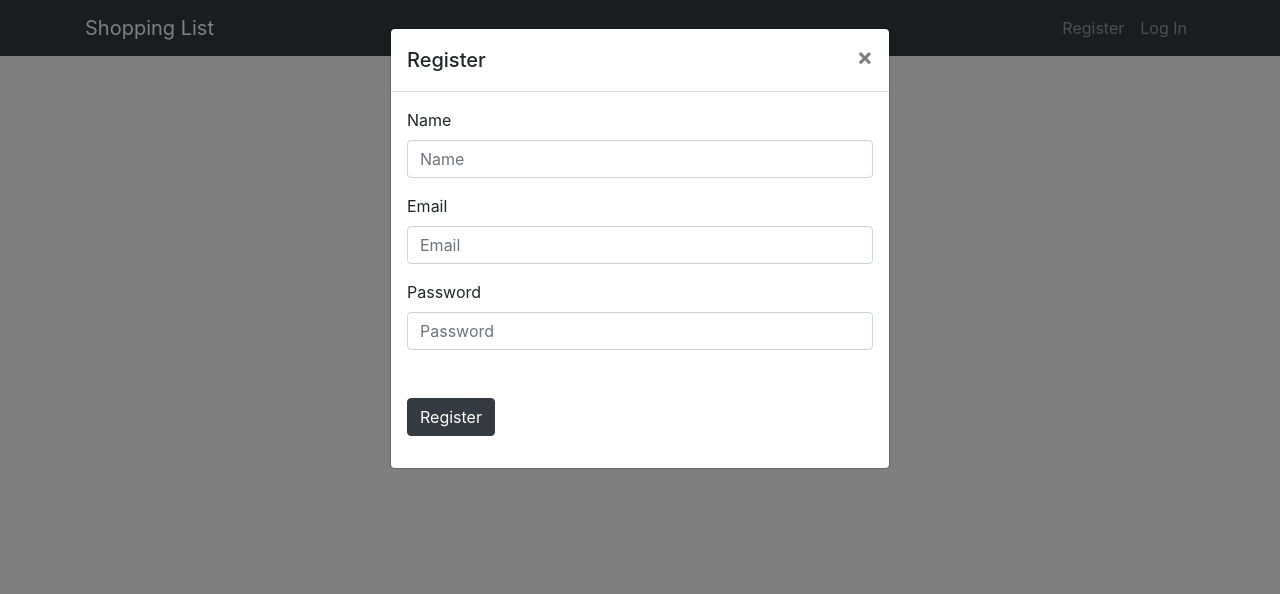
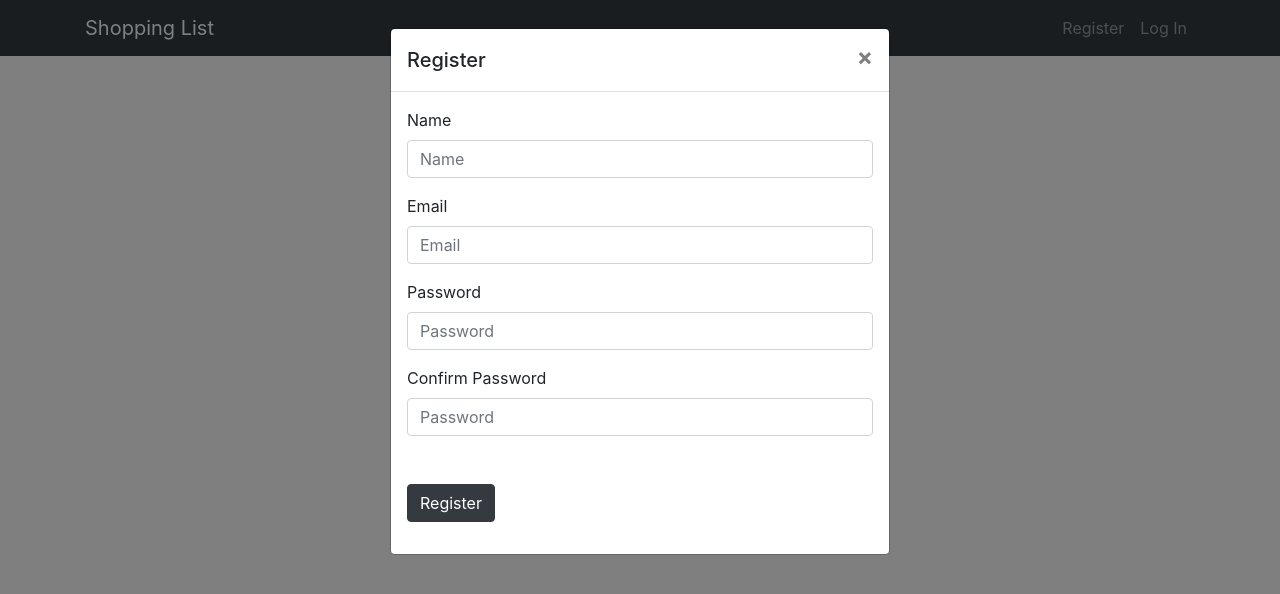
Before and after one commit to CodyFrank/MERN-shopping-list, a React (Create React App) app in the folder client/: page / in a window 1280 px wide. Both pictures are taken after a click on the link "Register". Shown: the top 594 px of the page. Built offline with nearby package versions, Linux system fonts and the light colour scheme.

Commit message:
adds password confirmation

```diff
--- a/client/src/actions/authActions.js
+++ b/client/src/actions/authActions.js
@@ -31,7 +31,7 @@ export const loadUser = () => (dispatch, getState) => {
 
 
 // Register User
-export const register = ({ name, email, password }) => dispatch => {
+export const register = ({ name, email, password, passwordConfirmation }) => dispatch => {
     // headers
     const config = {
         headers: {
@@ -39,7 +39,7 @@ export const register = ({ name, email, password }) => dispatch => {
         }
     }
     // request body
-    const body = JSON.stringify({ name, email, password })
+    const body = JSON.stringify({ name, email, password, passwordConfirmation })
     dispatch({ type: USER_LOADING })
     axios.post('/api/users', body, config)
         .then(res => dispatch({
@@ -85,7 +85,7 @@ export const login = ({ email, password }) => dispatch => {
 // Logout user
 export const logout = () => dispatch => {
     dispatch({ type: CLEAR_ITEMS })
-    dispatch( {
+    dispatch({
         type: LOGOUT_SUCCESS
     })
 }
--- a/client/src/components/auth/registerModal.js
+++ b/client/src/components/auth/registerModal.js
@@ -22,6 +22,7 @@ class RegisterModal extends Component {
         name: '',
         email: '',
         password: '',
+        passwordConfirmation: '',
         msg: null
     }
 
@@ -60,13 +61,14 @@ class RegisterModal extends Component {
     onSubmit = (e) => {
         e.preventDefault()
 
-        const { name, email, password } = this.state
+        const { name, email, password, passwordConfirmation } = this.state
 
         // create user obj
         const newUser = {
             name,
             email,
-            password
+            password,
+            passwordConfirmation
         }
         // attempt to register
         this.props.register(newUser)
@@ -119,6 +121,15 @@ class RegisterModal extends Component {
                                 placeholder="Password"
                                 onChange={this.onChange}
                              />
+                            <Label for="passwordConfirmation">Confirm Password</Label>
+                            <Input
+                                className="mb-3"
+                                type="password"
+                                name="passwordConfirmation"
+                                id="passwordConfirmation"
+                                placeholder="Password"
+                                onChange={this.onChange}
+                             />
                              <Button
                                 color="dark"
                                 style={{marginTop: '2rem'}}
```
Also changed, not shown: 1 other file (tests, documents, lock files or other folders).
